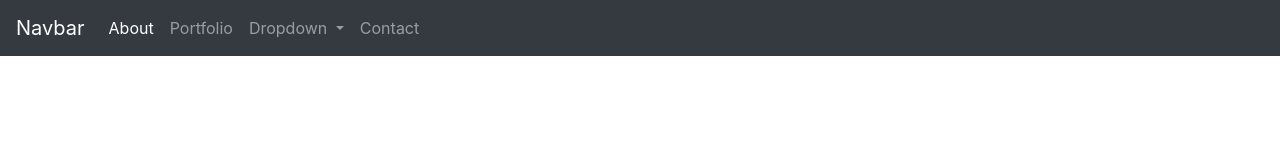
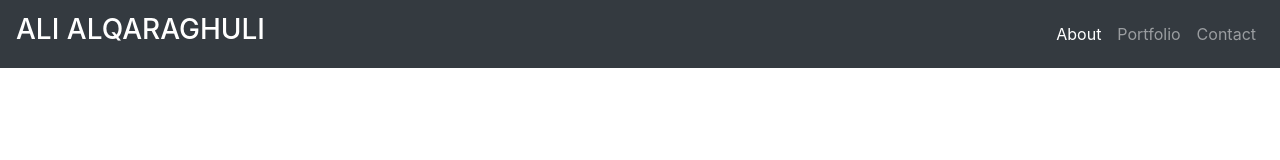
Before and after one commit to Alex-Musa/Bootstrap-Portfolio, a plain HTML site: page index2.html in a window 1280 px wide. Drawn offline with nearby package versions, Linux system fonts and the light colour scheme.

Commit message:
--- Auto-Git Commit ---

```diff
--- a/index2.html
+++ b/index2.html
@@ -12,29 +12,22 @@
 </head>
 
 <body>
-
-
     <nav class="navbar navbar-expand-lg navbar-dark bg-dark">
-        <a class="navbar-brand" href="#">Navbar</a>
+        <a class="navbar-brand" href="#">
+            <h3>ALI ALQARAGHULI</h3>
+        </a>
         <button class="navbar-toggler" data-toggle="collapse" data-target="#navbarSupportedContent"
             aria-controls="navbarSupportedContent" aria-expanded="false" aria-label="Toggle navigation">
             <span class="navbar-toggler-icon"></span>
         </button>
 
         <div class="collapse navbar-collapse" id="navbarSupportedContent">
-            <ul class="navbar-nav mr-auto">
+            <ul class="navbar-nav ml-auto">
                 <li class="nav-item active">
                     <a class="nav-link" href="#">About <span class="sr-only">(current)</span></a>
                 </li>
                 <li class="nav-item">
                     <a class="nav-link" href="#">Portfolio</a>
-                </li>
-                <li class="nav-item dropdown">
-                    <a class="nav-link dropdown-toggle" href="#" id="navbarDropdown" role="button"
-                        data-toggle="dropdown" aria-haspopup="true" aria-expanded="false">
-                        Dropdown
-                    </a>
-
                 </li>
                 <li class="nav-item">
                     <a class="nav-link" href="#">Contact</a>
```
